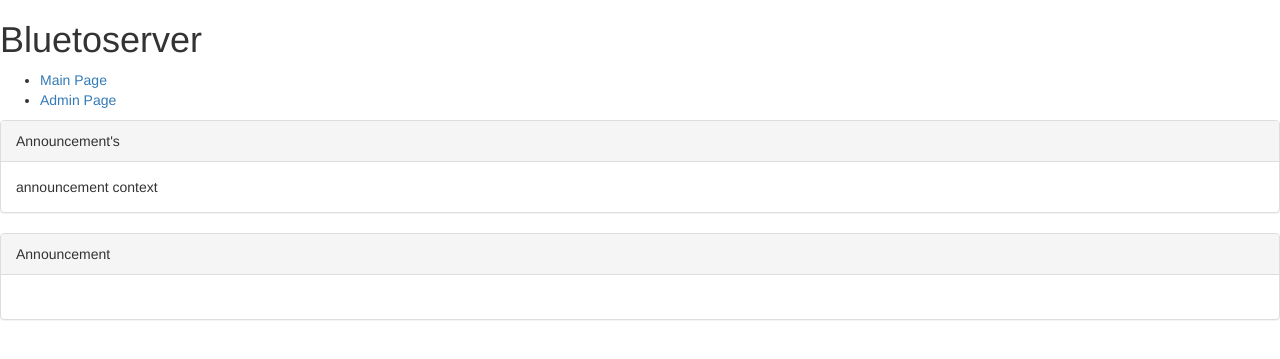
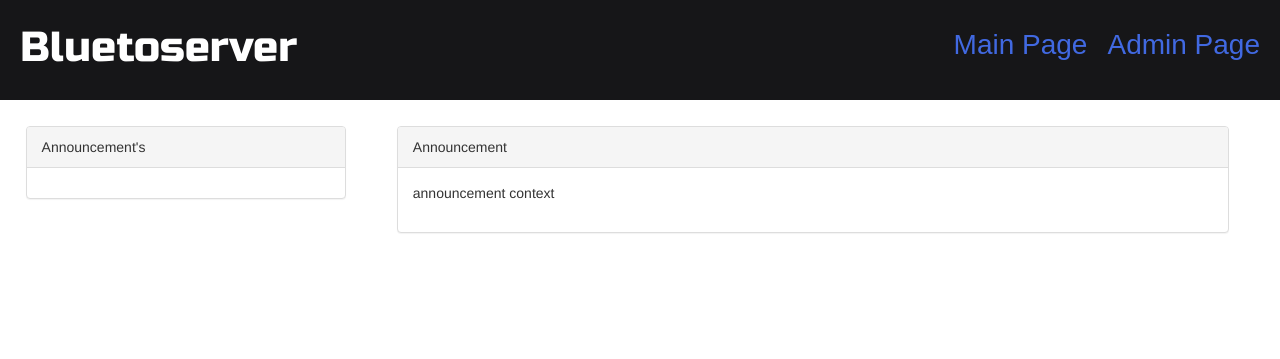
Before and after one commit to Jules077/Bluetoserver, a PHP site: page / in a window 1280 px wide. Shown: the top 359 px of the page. Run offline with PHP 8.4, Linux system fonts and the light colour scheme; some libraries are stand-ins or nearby versions.

Commit message:
update css

```diff
--- /dev/null
+++ b/css/navbar.css
@@ -0,0 +1,63 @@
+
+
+/* Text */
+@import url('https://fonts.googleapis.com/css2?family=Russo+One&display=swap');
+/* Header */
+
+.navbarheader {
+    margin: 0 auto;
+    background-color: #161618;
+    height: 100px;
+    display: flex;
+    justify-content: space-between;
+}
+
+.navbarheader nav {
+    height: 0 auto;
+    width: 0 auto;
+}
+
+.navbarheader h1 {
+    font-family: 'Russo One', sans-serif;
+    color: white;
+    font-size: 3em;
+    margin: 25px 0 auto 20px;
+    height: 75px;
+}
+
+.navbarheader ul {
+    text-align: center;
+    list-style: none;
+    margin-top: 0px;
+    padding-top: 25px;
+}
+
+.navbarheader li {
+    text-align: center;
+    list-style: none;
+    display: inline;
+    margin-right: 20px;
+    height: 70px;
+}
+
+.navbarheader li a {
+    text-decoration: none;
+    color: white;
+    font-family: Arial, Helvetica, sans-serif;
+    font-size: 2em;
+}
+
+.navbarheader input {
+    height: 35px;
+    width: 35%;
+    border-radius: 6px;
+    border: 2px black solid;
+    font-family: Arial, Helvetica, sans-serif;
+    padding-left: 0.4em;
+    padding-right: 0.4em;
+    font-size: 1em;
+}
+
+.active-navbar {
+    color: royalblue !important;
+}
--- a/css/styles.css
+++ b/css/styles.css
@@ -0,0 +1,38 @@
+body,html {
+    margin: 0 auto;
+}
+
+.clearfix {
+    overflow: auto;
+}
+
+/* #left-container {
+    float: left;
+    width: 20vw;
+    margin-left: 5vw;
+}
+
+#right-container{
+    float: right;
+    width: 62vw;
+    margin-right: 5vw;
+    margin-left: 5vw;
+} */
+
+#main-container {
+    width: 98vw;
+    padding-left: 2vw;
+    padding-right: 2vw;
+    padding-top: 2vw;
+}
+
+#left-container {
+    width: 25vw;
+    margin-right: 2vw;
+    float: left;
+}
+
+#right-container {
+    float: right;
+    width: 65vw;
+}
--- a/index.php
+++ b/index.php
@@ -1,3 +1,9 @@
+<?php
+    function LoadAnnouncements(){
+
+    };
+?>
+
 <html lang="en">
 
 <head>
@@ -12,7 +18,7 @@
 <header class="navbarheader">
 
     <h1 class="navbarheader">Bluetoserver</h1>
-
+    <div class="clearfix">
     <nav>
         <ul class="navbarheader">
             <li class="navbarheader"><a class="active-navbar" href="index.php">Main Page</a></li>
@@ -46,15 +52,16 @@
             <div class="panel panel-default">
                 <div class="panel-heading">Announcement's</div>
                 <div class="panel-body panel-control">
-                    announcement context
+                    <?php LoadAnnouncements(); ?>
                 </div>
             </div>
         </div>
+        <div class="clearfix">
         <div id="right-container">
             <div class="panel panel-default">
                 <div class="panel-heading">Announcement</div>
                 <form method="post" action="index.php">
-                <div class="panel-body" id="savedlist"></div>
+                <div class="panel-body" id="Announcement-body">announcement context</div>
                 </form>
             </div>
         </div>
@@ -62,14 +69,9 @@
 
     <!-- BOOTSRAP, JS, ETC. -->
     <script src="https://code.jquery.com/jquery-3.3.1.min.js"></script>
-    <script src="https://cdnjs.cloudflare.com/ajax/libs/popper.js/1.12.9/umd/popper.min.js"
-        integrity="sha384-ApNbgh9B+Y1QKtv3Rn7W3mgPxhU9K/ScQsAP7hUibX39j7fakFPskvXusvfa0b4Q" crossorigin="anonymous">
-    </script>
-    <script src="https://maxcdn.bootstrapcdn.com/bootstrap/4.0.0/js/bootstrap.min.js"
-        integrity="sha384-JZR6Spejh4U02d8jOt6vLEHfe/JQGiRRSQQxSfFWpi1MquVdAyjUar5+76PVCmYl" crossorigin="anonymous">
-    </script>
+    <script src="https://cdnjs.cloudflare.com/ajax/libs/popper.js/1.12.9/umd/popper.min.js" integrity="sha384-ApNbgh9B+Y1QKtv3Rn7W3mgPxhU9K/ScQsAP7hUibX39j7fakFPskvXusvfa0b4Q" crossorigin="anonymous"></script>
+    <script src="https://maxcdn.bootstrapcdn.com/bootstrap/4.0.0/js/bootstrap.min.js" integrity="sha384-JZR6Spejh4U02d8jOt6vLEHfe/JQGiRRSQQxSfFWpi1MquVdAyjUar5+76PVCmYl" crossorigin="anonymous"></script>
     <script src="https://ajax.googleapis.com/ajax/libs/jquery/3.5.1/jquery.min.js"></script>
-    <script src="https://maxcdn.bootstrapcdn.com/bootstrap/3.4.1/js/bootstrap.min.js"></script>
     <link rel="stylesheet" href="https://maxcdn.bootstrapcdn.com/bootstrap/3.4.1/css/bootstrap.min.css">
     <!-- <script src="js/main.js"></script> -->
 </body>
```
